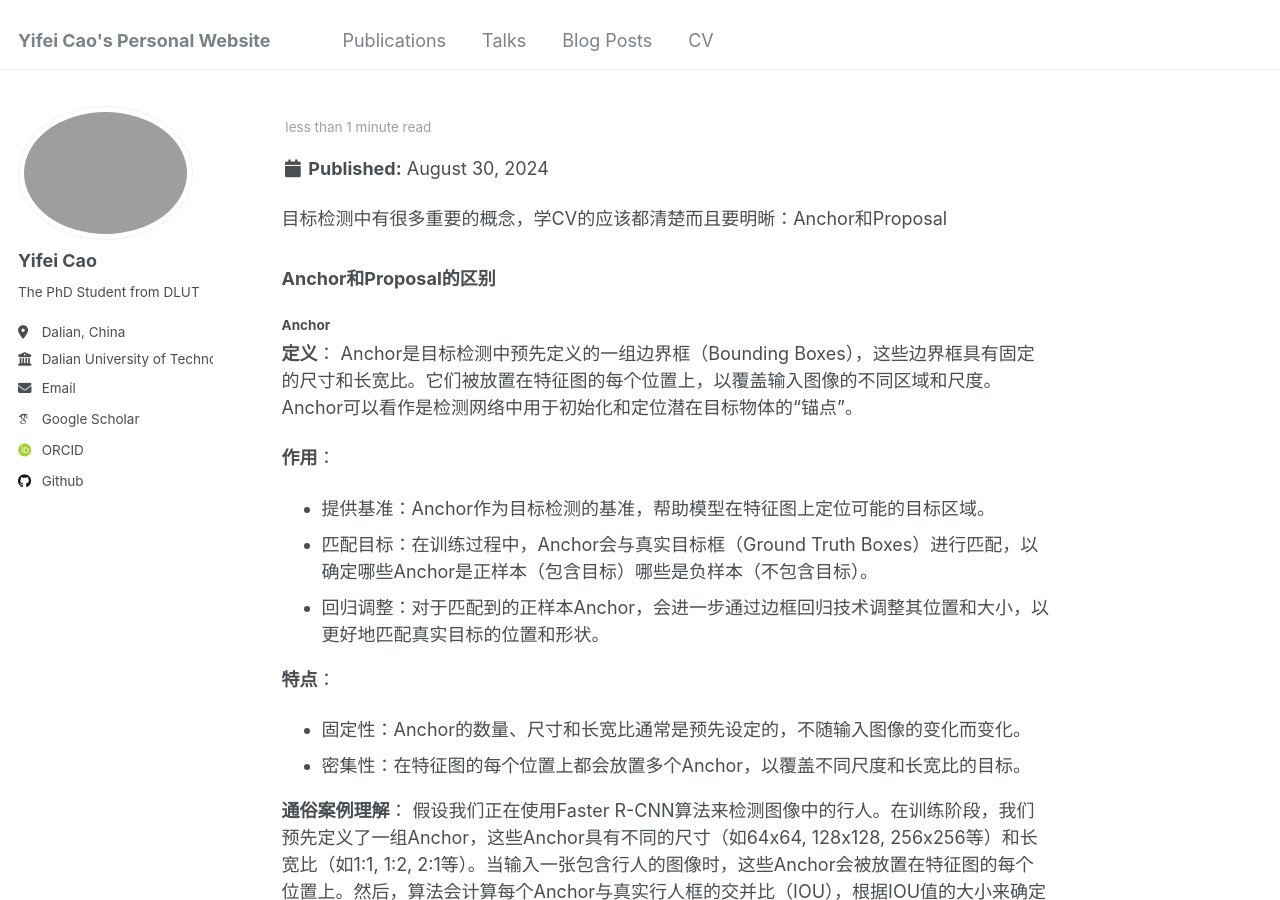
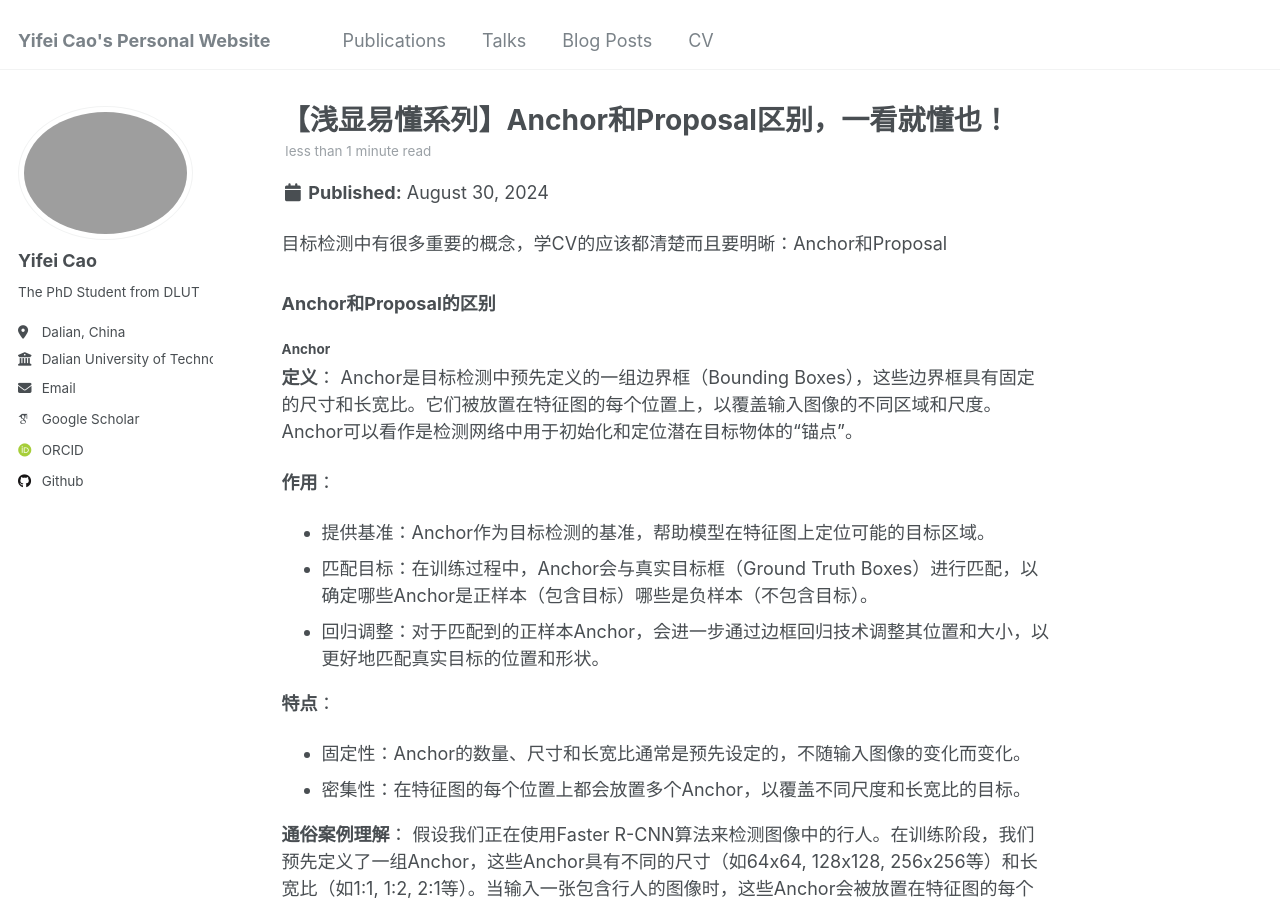
Before and after one commit to cyfedu-dlut/PersonalWeb, a Jekyll site: the page built from _posts/2024-08-30-anchorproposal.md, in a window 1280 px wide and 900 px high. Built offline with Jekyll 4.4.1, drawn with Linux system fonts in a browser that asks for light colours; some web fonts are replaced.

Commit message:
Update 2024-08-30-anchorproposal.md

```diff
--- a/_posts/2024-08-30-anchorproposal.md
+++ b/_posts/2024-08-30-anchorproposal.md
@@ -1,5 +1,5 @@
 ---
-title: ''
+title: '【浅显易懂系列】Anchor和Proposal区别，一看就懂也！'
 date: 2024-08-30
 permalink: /posts/2024/09/anchorproposal/
 tags:
```
